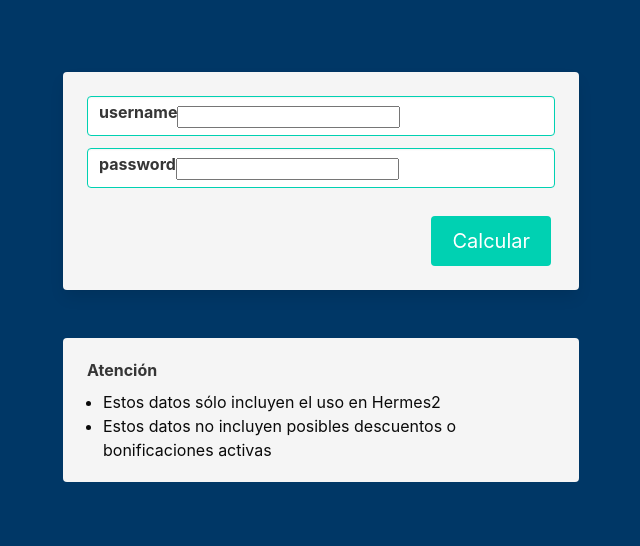
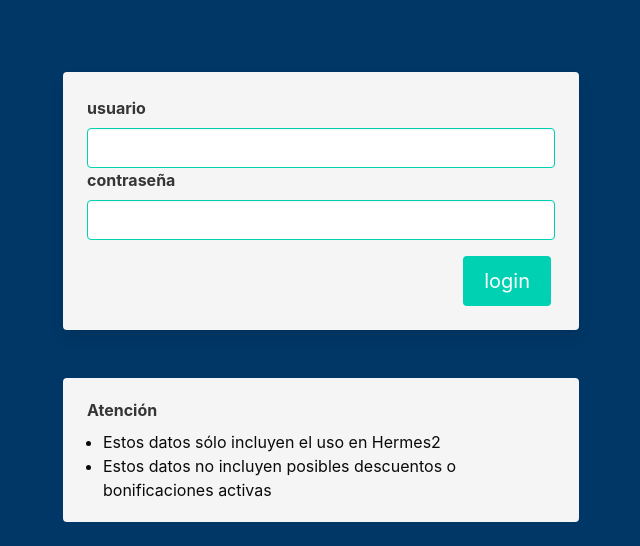
Before and after one commit to DarFig/controlusoHPC, a Flask app: page /auth/login in a window 1280 px wide. Shown: the part 146-692 px from the top of the page, without its empty margins (319-959 px from the left). Run offline with Flask 2, Linux system fonts and the light colour scheme; parts of the project's set-up code (start-up, migrations or seed data) failed here and were passed over.

Commit message:
update views

```diff
--- a/apicontrolusohpc/templates/_views/login.html
+++ b/apicontrolusohpc/templates/_views/login.html
@@ -15,24 +15,24 @@ Login | {{ super() }}
             <div class="column card has-background-light ">
                 <form method="post" class="column">
 
-                    <div class="field input is-primary">
-                        <label class="label">username</label>
+                    <div class="">
+                        <label class="label">usuario</label>
                         <div class="control">
-                            <input type="text" id="username" name="username">
+                            <input class="input is-primary" type="text" id="username" name="username">
                         </div>
                     </div>
 
-                    <div class="field input is-primary">
-                        <label class="label">password</label>
+                    <div class="">
+                        <label class="label">contraseña</label>
                         <div class="control">
-                            <input type="password" id="password" name="password">
+                            <input class="input is-primary" type="password" id="password" name="password">
 
                         </div>
                     </div>
 
 
                     <div class="control buttons is-right pt-4">
-                        <button class="button is-primary is-size-5" type="submit" value="register">Calcular</button>
+                        <button class="button is-primary is-size-5" type="submit" value="register">login</button>
                     </div>
 
                 </form>
--- a/apicontrolusohpc/views.py
+++ b/apicontrolusohpc/views.py
@@ -31,7 +31,7 @@ def index():
         results[group] = get_group_usage(group, data)
 
         #
-        return render_template('_views/results.html', data=results)
+        return render_template('_views/index.html', data=results)
 
     return render_template('_views/index.html')
 
```
Also changed, not shown: apicontrolusohpc/templates/_views/index.html (+13 -0 lines).
